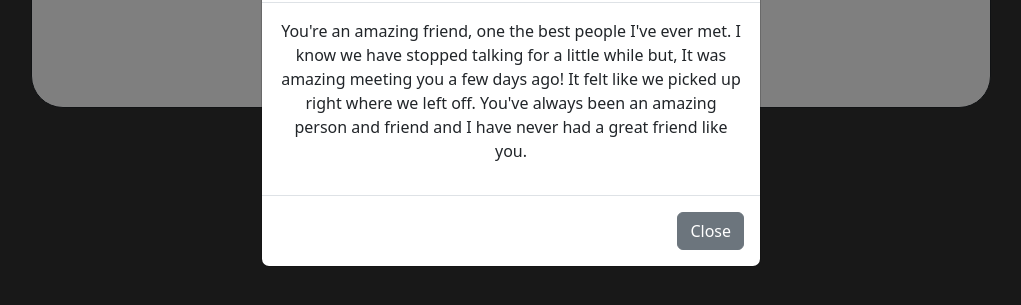
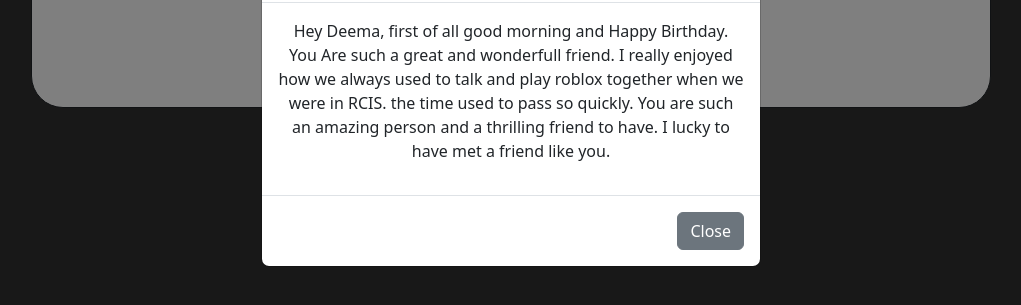
Before and after one commit to ahmedmtaham/-, a plain HTML site: page deema.html in a window 1280 px wide. Both pictures are taken after a click on the button "Surprise!". Shown: the part 89-394 px from the top of the page, without its empty margins (129-1150 px from the left). Drawn offline with nearby package versions, Linux system fonts and the light colour scheme.

Commit message:
Add files via upload

```diff
--- a/deema.html
+++ b/deema.html
@@ -38,9 +38,7 @@
             <button type="button" class="btn-close btn btn-danger" data-bs-dismiss="modal" aria-label="Close"></button>
           </div>
           <div class="modal-body">
-            <p>You're an amazing friend, one the best people I've ever met.
-              I know we have stopped talking for a little while but, It was amazing meeting you a few days ago! It felt like we picked up right where we left off. You've always been an amazing person and friend and I have never had a great friend like you.
-              </p>
+            <p>Hey Deema, first of all good morning and Happy Birthday. You Are such a great and wonderfull friend. I really enjoyed how we always used to talk and play roblox together when we were in RCIS. the time used to pass so quickly. You are such an amazing person and a thrilling friend to have. I lucky to have met a friend like you.</p>
           </div>
           <div class="modal-footer">
             <button type="button" class="btn btn-secondary" data-bs-dismiss="modal">Close</button>
```
Also changed, not shown: loai.html (+1 -1 lines).
